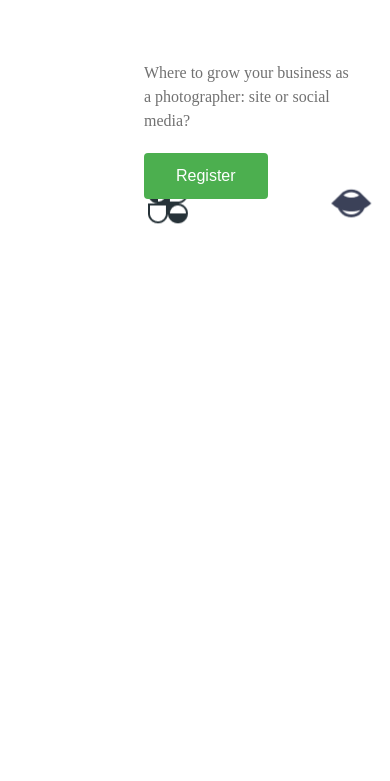
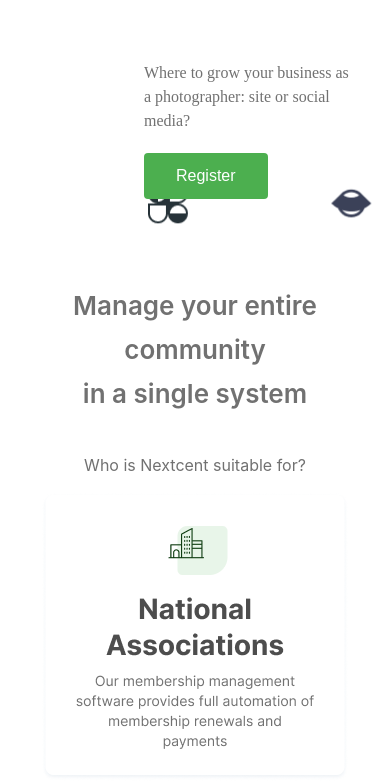
Before and after one commit to mira-daherr/libanuxFigmaTask, a plain HTML site: page pages/index.html in a window 390 px wide. Shown: the part 735-1516 px from the top of the page. Before the commit the page ends 987 px from the top, so only its background shows below. Drawn offline with Linux system fonts and the light colour scheme.

Commit message:
Add community section with responsive layout and styled typography

```diff
--- a/css/style.css
+++ b/css/style.css
@@ -168,3 +168,29 @@ body {
   font-size: 16px;
   line-height: 24px;
 }
+
+.community-content{
+   display: flex;
+  flex-direction: column;
+  align-items: center;
+  justify-content: center;
+  margin-top: 80px;
+}
+.c2{
+   font-family: 'Inter', sans-serif;
+  font-weight: 600;
+  font-size: 26px;
+  line-height: 44px;
+  letter-spacing: 0;
+  text-align: center;
+  color:#717171;
+}
+.cp2{
+  font-family: 'Inter', sans-serif;
+  font-weight: 400;
+  font-size: 16px;
+  line-height: 24px;
+  letter-spacing: 0;
+  text-align: center;
+  color: #717171;
+}
--- a/pages/index.html
+++ b/pages/index.html
@@ -45,11 +45,11 @@
     </div>
 
     <div class="dot">
-      <img src="../images/Dot.png"/>
+      <img src="../images/Dot.png" />
     </div>
   </section>
 
-   <section class="client-section">
+  <section class="client-section">
     <div class="client-content">
       <h1 class="c1">Our Clients</h1>
       <p class="cp">We have been working with some Fortune 500+ clients</p>
@@ -57,8 +57,15 @@
     <div class="client-logos">
       <img src="../images/Clients Logos.png">
     </div>
+  </section>
 
+  <section class="community-section">
+    <div class="community-content">
+      <h1 class="c2">Manage your entire community <br> in a single system</h1>
+      <p class="cp2">Who is Nextcent suitable for?</p>
 
+      <img src="../images/Frame 4.png">
+    </div>
   </section>
 
 
```
Also changed, not shown: images/Frame 4.png (added).
